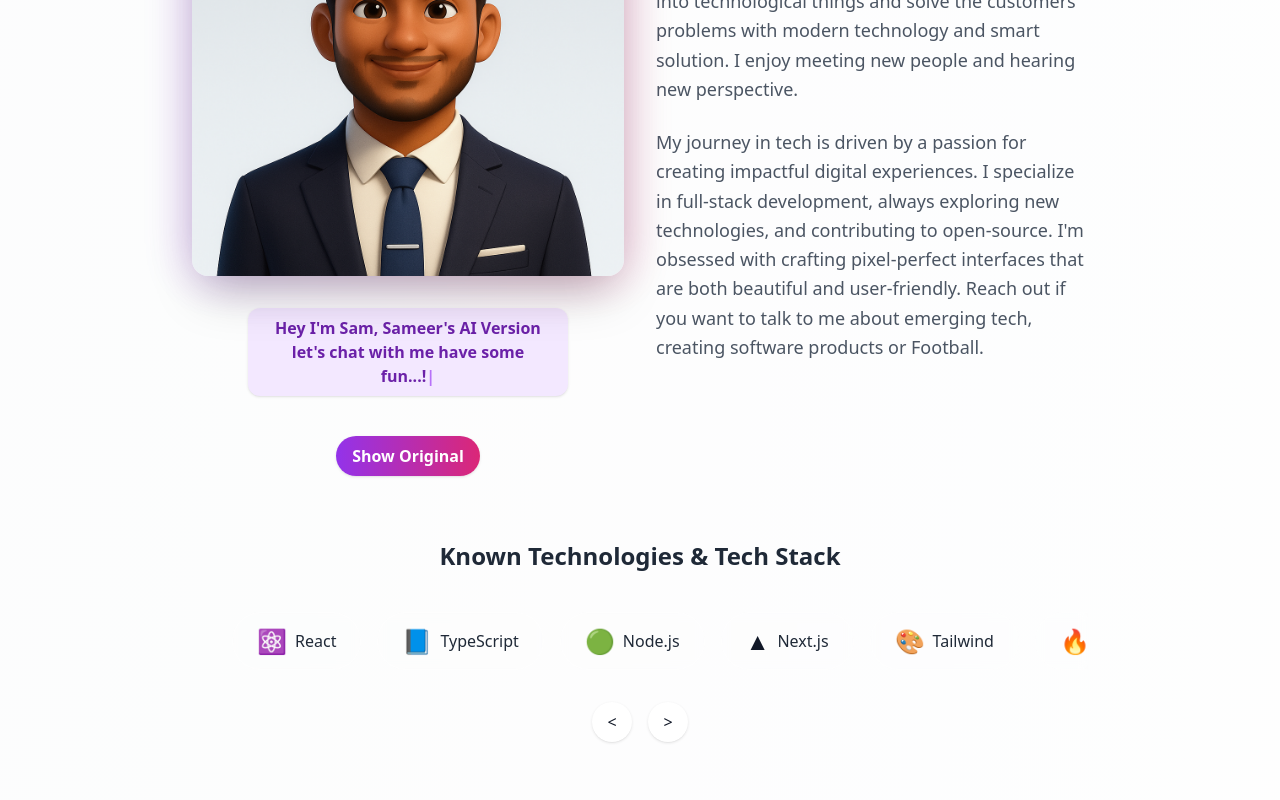
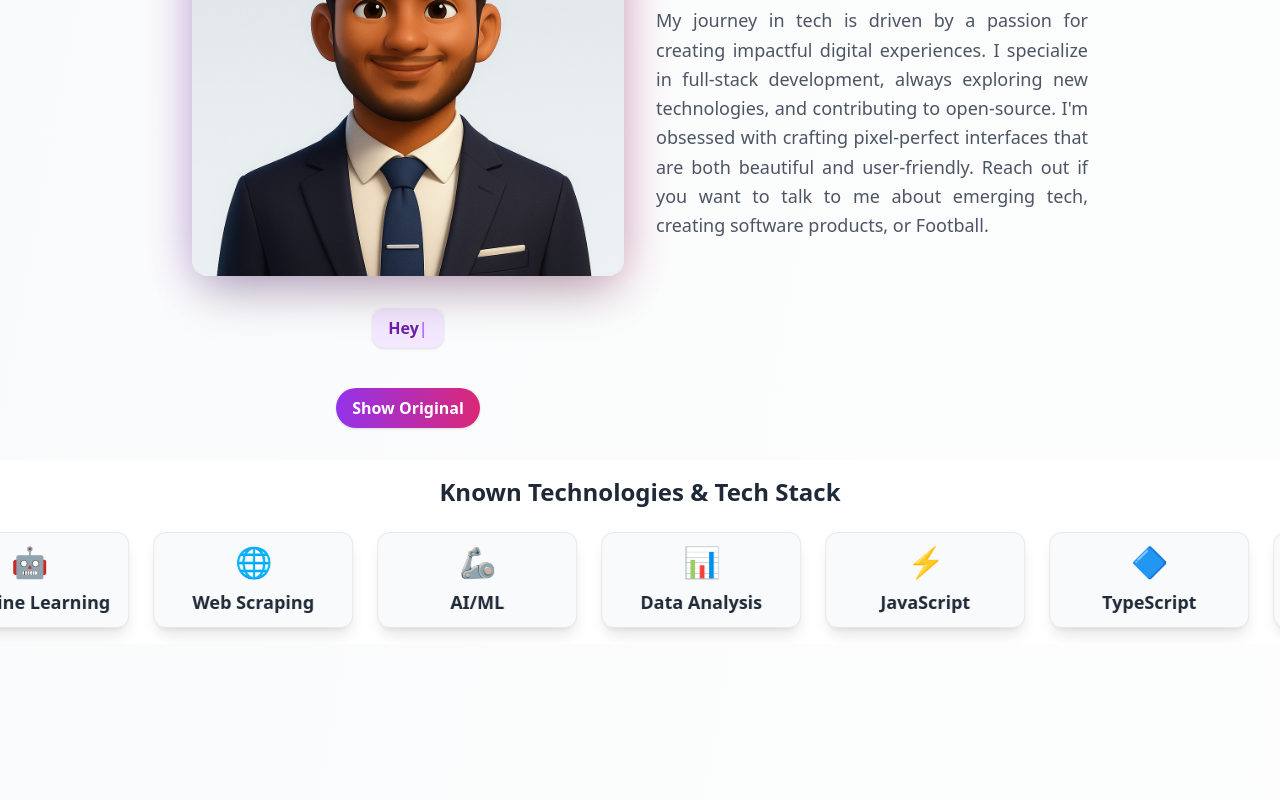
Before and after one commit to sameer6699/Sameer_portfolio, a React (Vite) app: page / in a window 1280 px wide. Shown: the part 1140-1940 px from the top of the page. Built offline with nearby package versions, Linux system fonts and the light colour scheme.

Commit message:
Added UI changes in the code

```diff
--- a/src/components/About.tsx
+++ b/src/components/About.tsx
@@ -4,6 +4,7 @@ import { Code, Palette, Heart, Smartphone, BrainCircuit } from 'lucide-react';
 import { useScrollAnimation } from '../hooks/useScrollAnimation';
 import aboutImage from './assets/image (2).png';
 import metaAvtarProfile from './assets/meta-Avtar-profile.png';
+import reactLogo from './assets/react-logo.png';
 import { AnimatedText } from './AnimatedText';
 
 export const About: React.FC = () => {
@@ -12,43 +13,64 @@ export const About: React.FC = () => {
   const [showAIAvatar, setShowAIAvatar] = React.useState(true);
 
   const techStack = [
-    { name: 'React', icon: '⚛️' },
-    { name: 'TypeScript', icon: '📘' },
-    { name: 'Node.js', icon: '🟢' },
-    { name: 'Next.js', icon: '▲' },
-    { name: 'Tailwind', icon: '🎨' },
-    { name: 'Firebase', icon: '🔥' },
-    { name: 'Java', icon: '☕' },
-    { name: 'Python', icon: '🐍' },
-    { name: 'SQL', icon: '🗄️' },
-    { name: 'Shell Scripting', icon: '💻' },
-    { name: 'C++', icon: '➕' },
-    { name: 'HTML', icon: '🌐' },
-    { name: 'CSS', icon: '🎀' },
-    { name: 'JavaScript', icon: '✨' },
-    { name: 'jQuery', icon: '💠' },
-    { name: 'REST', icon: '🔗' },
-    { name: 'Spring Boot', icon: '🌱' },
-    { name: 'Django', icon: '🦎' },
-    { name: 'Git', icon: '🔧' },
-    { name: 'GitLab', icon: '🦊' },
-    { name: 'Docker', icon: '🐳' },
-    { name: 'Kubernetes', icon: '☸️' },
-    { name: 'CI/CD', icon: '🔄' },
-    { name: 'AWS', icon: '☁️' },
-    { name: 'Microsoft Azure', icon: '🔷' },
-    { name: 'MongoDB', icon: '🍃' },
-    { name: 'MySQL', icon: '🐬' },
-    { name: 'TensorFlow', icon: '🧠' },
-    { name: 'OpenCV', icon: '👁️' },
-    { name: 'PyTorch', icon: '🔥' },
-    { name: 'LangChain', icon: '🔗' },
-    { name: 'NLP', icon: '🗣️' },
-    { name: 'Postman', icon: '📮' },
+    { icon: '🔥', name: 'PyTorch' },
+    { icon: '🔗', name: 'LangChain' },
+    { icon: '🧠', name: 'NLP' },
+    { icon: '📦', name: 'Pandas' },
+    { icon: '🤖', name: 'Machine Learning' },
+    { icon: '🌐', name: 'Web Scraping' },
+    { icon: '🦾', name: 'AI/ML' },
+    { icon: '📊', name: 'Data Analysis' },
+    { icon: '⚡', name: 'JavaScript' },
+    { icon: '🔷', name: 'TypeScript' },
+    { icon: '🐍', name: 'Python' },
+    { icon: '☕', name: 'Java' },
+    { icon: '⚛️', name: 'React' },
+    { icon: '🟢', name: 'Node.js' },
+    { icon: '🐍', name: 'Django' },
+    { icon: '🔥', name: 'Flask' },
+    { icon: '🍃', name: 'MongoDB' },
+    { icon: '🐘', name: 'PostgreSQL' },
+    { icon: '🐬', name: 'MySQL' },
+    { icon: '☁️', name: 'AWS' },
+    { icon: '☁️', name: 'Google Cloud' },
+    { icon: '☁️', name: 'Azure' },
+    { icon: '🐳', name: 'Docker' },
+    { icon: '📝', name: 'Git' },
+    { icon: '🔧', name: 'Jenkins' },
   ];
 
+  const TechStackCarousel = () => (
+    <div className="w-screen relative left-1/2 right-1/2 ml-[-50vw] mr-[-50vw] bg-white dark:bg-[#101522] py-4 overflow-hidden">
+      <h3 className="text-2xl font-bold text-center mb-6 text-gray-800 dark:text-white">
+        Known Technologies & Tech Stack
+      </h3>
+      <div className="carousel-track">
+        {techStack.map((tech, idx) => (
+          <div
+            key={idx}
+            className="flex flex-col items-center justify-center min-w-[200px] h-24 bg-gray-50 dark:bg-[#181c2a] rounded-xl border border-gray-200 dark:border-[#23263a] text-gray-800 dark:text-white text-lg font-semibold shadow-lg hover:scale-105 hover:shadow-xl transition-all duration-300 cursor-pointer"
+          >
+            <span className="text-3xl mb-2">{tech.icon}</span>
+            {tech.name}
+          </div>
+        ))}
+        {/* Duplicate for infinite effect */}
+        {techStack.map((tech, idx) => (
+          <div
+            key={tech.name + '-dup'}
+            className="flex flex-col items-center justify-center min-w-[200px] h-24 bg-gray-50 dark:bg-[#181c2a] rounded-xl border border-gray-200 dark:border-[#23263a] text-gray-800 dark:text-white text-lg font-semibold shadow-lg hover:scale-105 hover:shadow-xl transition-all duration-300 cursor-pointer"
+          >
+            <span className="text-3xl mb-2">{tech.icon}</span>
+            {tech.name}
+          </div>
+        ))}
+      </div>
+    </div>
+  );
+
   return (
-    <section id="about" className="py-20 bg-white/50 dark:bg-gray-900/50">
+    <section id="about" className="py-20">
       <div className="container mx-auto px-6">
         <motion.div
           ref={ref}
@@ -61,7 +83,7 @@ export const About: React.FC = () => {
             About Me
           </h2>
 
-          <div className="grid md:grid-cols-2 gap-8 items-center">
+          <div className="grid md:grid-cols-2 gap-8 items-start">
             <motion.div
               initial={{ opacity: 0, x: -50 }}
               animate={isInView ? { opacity: 1, x: 0 } : {}}
@@ -79,7 +101,7 @@ export const About: React.FC = () => {
                 <div className="w-full flex justify-center mt-2">
                   {showAIAvatar && (
                     <div className="px-4 py-2 rounded-xl bg-purple-100 dark:bg-purple-900 text-purple-800 dark:text-purple-200 font-semibold shadow text-center max-w-xs">
-                      <AnimatedText texts={["Hey I'm Sam, Sameer's AI Version let's chat with me have some fun...!"]} />
+                      <AnimatedText texts={["Hey I'm Sam, Sameer's AI Version."]} />
                     </div>
                   )}
                 </div>
@@ -100,74 +122,26 @@ export const About: React.FC = () => {
               transition={{ duration: 0.8, delay: 0.4 }}
               className="space-y-6"
             >
-              <p className="text-lg text-gray-600 dark:text-gray-300 leading-relaxed">
-                Hello! I'm Sameer Prahsant Jadhav.
-                I love diving into technological things and solve the customers problems with modern technology and smart solution. I enjoy meeting new people and hearing new perspective.
-              </p>
+              <div className="text-lg text-gray-600 dark:text-gray-300 leading-relaxed space-y-4">
+                <p className="text-justify">
+                  Hello! I'm <span className="font-semibold text-purple-600 dark:text-pink-400">Sameer Prahsant Jadhav</span>. I love diving into technological things and solving customer problems with modern technology and smart solutions. I enjoy meeting new people and hearing new perspectives.
+                </p>
 
-              <p className="text-lg text-gray-600 dark:text-gray-300 leading-relaxed">
-                My journey in tech is driven by a passion for creating impactful digital experiences. I specialize in full-stack development, always exploring new technologies, and contributing to open-source. I'm obsessed with crafting pixel-perfect interfaces that are both beautiful and user-friendly. Reach out if you want to talk to me about emerging tech, creating software products or Football.
-              </p>
+                <p className="text-justify">
+                  My journey in tech is driven by a passion for creating impactful digital experiences. I specialize in full-stack development, always exploring new technologies, and contributing to open-source. I'm obsessed with crafting pixel-perfect interfaces that are both beautiful and user-friendly. Reach out if you want to talk to me about emerging tech, creating software products, or Football.
+                </p>
+              </div>
             </motion.div>
           </div>
 
-          {/* Tech Stack */}
+          {/* Tech Stack Carousel */}
           <motion.div
             initial={{ opacity: 0, y: 50 }}
             animate={isInView ? { opacity: 1, y: 0 } : {}}
             transition={{ duration: 0.8, delay: 0.8 }}
-            className="mt-16"
+            className="mt-8"
           >
-            <h3 className="text-2xl font-bold text-center mb-8 text-gray-800 dark:text-white">
-              Known Technologies & Tech Stack
-            </h3>
-            <div>
-              <div
-                ref={scrollContainerRef}
-                className="flex gap-4 overflow-x-auto pb-4 hide-scrollbar px-10 items-center"
-                style={{ scrollBehavior: 'smooth' }}
-              >
-                {techStack.map((tech, index) => (
-                  <motion.div
-                    key={tech.name}
-                    initial={{ opacity: 0, scale: 0 }}
-                    animate={isInView ? { opacity: 1, scale: 1 } : {}}
-                    transition={{ duration: 0.5, delay: 1 + index * 0.1 }}
-                    whileHover={{ scale: 1.1, y: -5 }}
-                    className="px-6 py-3 bg-white/20 dark:bg-gray-800/20 backdrop-blur-sm rounded-full border border-white/30 dark:border-gray-700/30 flex items-center gap-2"
-                  >
-                    <span className="text-2xl">{tech.icon}</span>
-                    <span className="font-medium text-gray-800 dark:text-white">{tech.name}</span>
-                  </motion.div>
-                ))}
-              </div>
-              <div className="flex justify-center gap-4 mt-2">
-                <button
-                  onClick={() => {
-                    if (scrollContainerRef.current) {
-                      scrollContainerRef.current.scrollBy({ left: -150, behavior: 'smooth' });
-                    }
-                  }}
-                  className="w-10 h-10 flex items-center justify-center bg-white dark:bg-gray-800 rounded-full shadow p-2 hover:bg-gray-200 dark:hover:bg-gray-700 transition"
-                  aria-label="Scroll left"
-                  type="button"
-                >
-                  {'<'}
-                </button>
-                <button
-                  onClick={() => {
-                    if (scrollContainerRef.current) {
-                      scrollContainerRef.current.scrollBy({ left: 150, behavior: 'smooth' });
-                    }
-                  }}
-                  className="w-10 h-10 flex items-center justify-center bg-white dark:bg-gray-800 rounded-full shadow p-2 hover:bg-gray-200 dark:hover:bg-gray-700 transition"
-                  aria-label="Scroll right"
-                  type="button"
-                >
-                  {'>'}
-                </button>
-              </div>
-            </div>
+            <TechStackCarousel />
           </motion.div>
         </motion.div>
       </div>
--- a/src/components/Achievements.tsx
+++ b/src/components/Achievements.tsx
@@ -48,7 +48,7 @@ export const Achievements: React.FC = () => {
   const displayAchievements = showOther ? otherAchievements : achievements;
 
   return (
-    <section id="achievements" className="py-20 bg-white/50 dark:bg-gray-900/50">
+    <section id="achievements" className="py-20">
       <div className="container mx-auto px-6">
         <motion.div
           ref={ref}
--- a/src/components/Contact.tsx
+++ b/src/components/Contact.tsx
@@ -48,7 +48,7 @@ export const Contact: React.FC = () => {
   ];
 
   return (
-    <section id="contact" className="relative py-24 bg-gradient-to-br from-purple-100/60 via-white/80 to-pink-100/60 dark:from-gray-900/80 dark:via-gray-900/60 dark:to-gray-800/80 overflow-hidden">
+    <section id="contact" className="relative py-24 overflow-hidden">
       {/* Decorative background blob */}
       <div className="absolute -top-32 -left-32 w-[500px] h-[500px] bg-gradient-to-br from-purple-400/30 to-pink-400/20 rounded-full blur-3xl z-0" aria-hidden="true" />
       <div className="absolute bottom-0 right-0 w-[400px] h-[400px] bg-gradient-to-tr from-pink-400/20 to-purple-400/10 rounded-full blur-2xl z-0" aria-hidden="true" />
--- a/src/components/Experience.tsx
+++ b/src/components/Experience.tsx
@@ -200,7 +200,7 @@ export const Experience: React.FC = () => {
   );
 
   return (
-    <section id="experience" className="py-20 bg-gray-50/50 dark:bg-gray-800/50">
+    <section id="experience" className="py-20">
       <div className="container mx-auto px-6">
         <motion.div
           ref={ref}
--- a/src/components/Portfolio.tsx
+++ b/src/components/Portfolio.tsx
@@ -134,7 +134,7 @@ export const Portfolio: React.FC = () => {
   }, [activeCategory]);
 
   return (
-    <section id="portfolio" className="py-20 bg-white/50 dark:bg-gray-900/50">
+    <section id="portfolio" className="py-20">
       <div className="container mx-auto px-6">
         <motion.div
           ref={ref}
--- a/src/components/Skills.tsx
+++ b/src/components/Skills.tsx
@@ -82,7 +82,7 @@ export const Skills: React.FC = () => {
   };
 
   return (
-    <section id="skills" className="py-20 bg-gradient-to-br from-gray-50/80 to-white/60 dark:from-gray-900/80 dark:to-gray-800/60">
+    <section id="skills" className="py-20">
       <div className="container mx-auto px-6">
         <motion.div
           ref={ref}
@@ -100,29 +100,6 @@ export const Skills: React.FC = () => {
               const avgProficiency =
                 categorySkills.reduce((sum, skill) => sum + skill.level, 0) /
                 (categorySkills.length || 1);
-              // Animated count-up for percentage
-              const percentMotion = useMotionValue(0);
-              useEffect(() => {
-                if (hoveredSkill === key) {
-                  percentMotion.set(0);
-                  const end = Math.round(avgProficiency);
-                  const duration = 800;
-                  const startTime = performance.now();
-                  function animate(now: number) {
-                    const elapsed = now - startTime;
-                    const progress = Math.min(elapsed / duration, 1);
-                    percentMotion.set(Math.floor(progress * end));
-                    if (progress < 1 && hoveredSkill === key) {
-                      requestAnimationFrame(animate);
-                    } else {
-                      percentMotion.set(end);
-                    }
-                  }
-                  requestAnimationFrame(animate);
-                } else {
-                  percentMotion.set(0);
-                }
-              }, [hoveredSkill, key, avgProficiency, percentMotion]);
               return (
                 <motion.div
                   key={key}
--- a/src/components/SocialHandles.tsx
+++ b/src/components/SocialHandles.tsx
@@ -68,7 +68,7 @@ export const SocialHandles: React.FC = () => {
   };
 
   return (
-    <section id="social-handles" className="bg-white/50 dark:bg-gray-900/50 min-h-screen flex items-center justify-center">
+    <section id="social-handles" className="min-h-screen flex items-center justify-center">
       <div className="container mx-auto px-6">
         <div className="w-full flex flex-col items-center justify-center">
           <h2 className="text-3xl sm:text-4xl font-bold text-center mb-10 text-gray-800 dark:text-white flex items-center justify-center gap-3">
--- a/src/index.css
+++ b/src/index.css
@@ -12,3 +12,16 @@
   -ms-overflow-style: none;  /* IE and Edge */
   scrollbar-width: none;  /* Firefox */
 }
+
+@keyframes tech-marquee {
+  0% { transform: translateX(0); }
+  100% { transform: translateX(-50%); }
+}
+
+.carousel-track {
+  display: flex;
+  gap: 1.5rem;
+  animation: tech-marquee 40s linear infinite;
+  will-change: transform;
+  width: max-content;
+}
```
